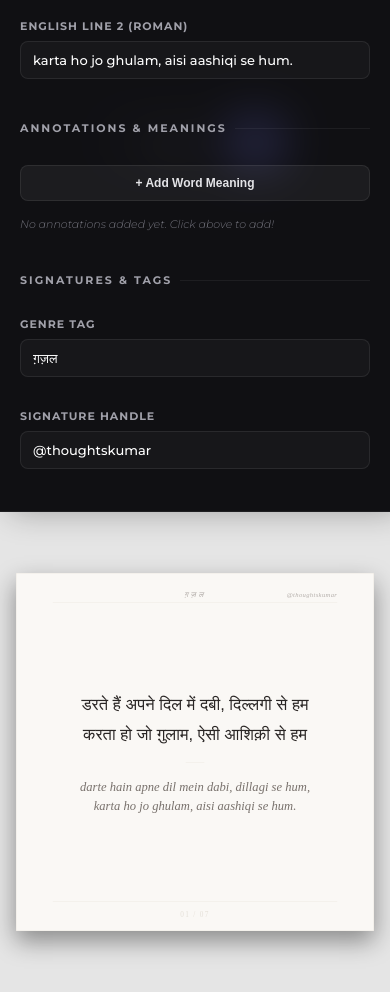
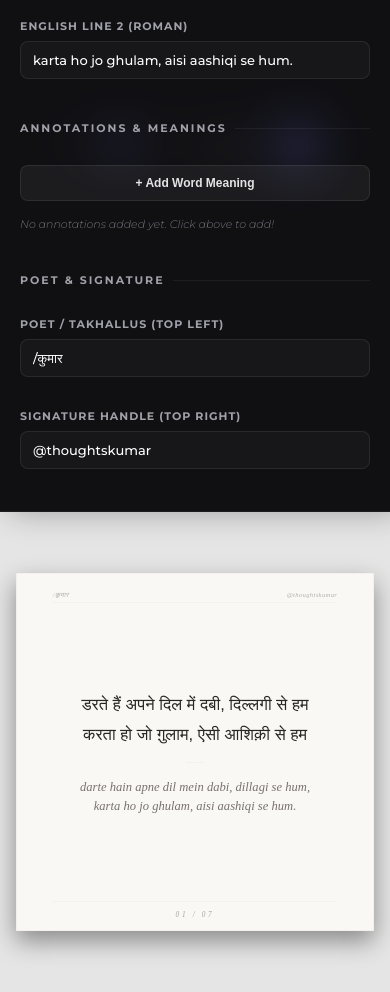
Before and after one commit to kumarhimanshu5128409/ghazal_engine, a website: page index.html in a window 390 px wide. Shown: the part 640-1632 px from the top of the page. Drawn offline with nearby package versions, Linux system fonts and the light colour scheme; a web font is replaced by a local one.

Commit message:
feat: implement poet signature in top left corner and completely remove centered genre tag from card layouts

```diff
--- a/ghazals.json
+++ b/ghazals.json
@@ -1,7 +1,7 @@
 [
   {
     "title": "दबी दिल्लगी से हम",
-    "tag": "ग़ज़ल",
+    "poet": "/कुमार",
     "handle": "@thoughtskumar",
     "couplets": [
       {
@@ -63,7 +63,7 @@
   },
   {
     "title": "इश्क़ का कारवाँ",
-    "tag": "नज़्म",
+    "poet": "/कुमार",
     "handle": "@thoughtskumar",
     "couplets": [
       {
--- a/index.html
+++ b/index.html
@@ -74,13 +74,13 @@
         </div>
       </div>
 
-      <div class="section-title">Signatures & Tags</div>
+      <div class="section-title">Poet & Signature</div>
       <div class="form-group">
-        <label class="form-label" for="input-tag">Genre Tag</label>
-        <input type="text" id="input-tag" class="form-input" placeholder="ग़ज़ल" oninput="updateSignatures()" />
+        <label class="form-label" for="input-poet">Poet / Takhallus (Top Left)</label>
+        <input type="text" id="input-poet" class="form-input" placeholder="/कुमार" oninput="updateSignatures()" />
       </div>
       <div class="form-group">
-        <label class="form-label" for="input-handle">Signature Handle</label>
+        <label class="form-label" for="input-handle">Signature Handle (Top Right)</label>
         <input type="text" id="input-handle" class="form-input" placeholder="@thoughtskumar" oninput="updateSignatures()" />
       </div>
     </div>
@@ -275,7 +275,7 @@
         <div class="card-content-wrapper">
           <div class="line-top"></div>
           <div class="line-bot"></div>
-          <div class="tag" id="card-tag">ग़ज़ल</div>
+          <div class="poet" id="card-poet">/कुमार</div>
           <div class="handle" id="card-handle">@thoughtskumar</div>
 
           <div class="content-area">
--- a/js/main.js
+++ b/js/main.js
@@ -18,14 +18,15 @@ function selectCouplet(index) {
   const e2 = document.getElementById('input-eng2');
   if (e2) e2.value = couplet['english line 2'] || '';
 
-  const tag = document.getElementById('input-tag');
-  if (tag) tag.value = activeGhazal.tag || 'ग़ज़ल';
+  const poet = document.getElementById('input-poet');
+  if (poet) poet.value = activeGhazal.poet || '/कुमार';
   const handle = document.getElementById('input-handle');
   if (handle) handle.value = activeGhazal.handle || '@thoughtskumar';
 
   renderAnnotationsUI();
   renderCardCanvas();
   renderSavedListUI();
+  renderNavigation();
 }
 
 // Window load pipeline hook
@@ -107,3 +108,106 @@ function adjustCardScale() {
   viewPort.style.width = `${targetSize}px`;
   viewPort.style.height = `${targetSize}px`;
 }
+
+// Render Saved Couplets catalog in the "Saved List" Tab panel
+function renderSavedListUI() {
+  const container = document.getElementById('saved-shers-list');
+  if (!container) return;
+  container.innerHTML = '';
+
+  const activeGhazal = ghazals[curGhazalIndex];
+  if (!activeGhazal || !activeGhazal.couplets) return;
+
+  activeGhazal.couplets.forEach((couplet, index) => {
+    const item = document.createElement('div');
+    item.className = `sher-item ${index === curCoupletIndex ? 'active' : ''}`;
+
+    const line1 = couplet['line 1'] || '';
+    const line2 = couplet['line 2'] || '';
+    const previewText = line1 || line2 ? `${line1} / ${line2}` : 'Empty couplet';
+
+    item.innerHTML = `
+      <div class="sher-item-header">
+        <span class="sher-item-num">Couplet ${String(index + 1).padStart(2, '0')}</span>
+        <div class="sher-item-actions">
+          <button class="sher-action-btn" title="Move Up" onclick="event.stopPropagation(); moveCouplet(${index}, -1)">▲</button>
+          <button class="sher-action-btn" title="Move Down" onclick="event.stopPropagation(); moveCouplet(${index}, 1)">▼</button>
+          <button class="sher-action-btn" style="color: #ef4444;" title="Delete" onclick="event.stopPropagation(); deleteCouplet(${index})">🗑️</button>
+        </div>
+      </div>
+      <div class="sher-item-preview">${previewText}</div>
+    `;
+
+    item.addEventListener('click', () => {
+      selectCouplet(index);
+    });
+
+    container.appendChild(item);
+  });
+}
+
+// Render dynamic pagination buttons & arrow controllers in floating bottom bar
+function renderNavigation() {
+  const container = document.getElementById('nav-dots');
+  if (!container) return;
+  container.innerHTML = '';
+
+  const activeGhazal = ghazals[curGhazalIndex];
+  if (!activeGhazal || !activeGhazal.couplets) return;
+
+  const total = activeGhazal.couplets.length;
+
+  // 1. Previous page arrow (<)
+  const prevBtn = document.createElement('button');
+  prevBtn.innerHTML = '&lt;'; // `<` character
+  prevBtn.title = 'Previous Couplet';
+  prevBtn.style.fontWeight = 'bold';
+  prevBtn.addEventListener('click', (e) => {
+    e.stopPropagation();
+    prevCouplet();
+  });
+  container.appendChild(prevBtn);
+
+  // 2. Circular page index buttons
+  for (let i = 0; i < total; i++) {
+    const dotBtn = document.createElement('button');
+    dotBtn.innerText = String(i + 1).padStart(2, '0'); // Render as 01, 02...
+    if (i === curCoupletIndex) {
+      dotBtn.className = 'active';
+    }
+    dotBtn.title = `Go to Couplet ${i + 1}`;
+    dotBtn.addEventListener('click', (e) => {
+      e.stopPropagation();
+      selectCouplet(i);
+    });
+    container.appendChild(dotBtn);
+  }
+
+  // 3. Next page arrow (>)
+  const nextBtn = document.createElement('button');
+  nextBtn.innerHTML = '&gt;'; // `>` character
+  nextBtn.title = 'Next Couplet';
+  nextBtn.style.fontWeight = 'bold';
+  nextBtn.addEventListener('click', (e) => {
+    e.stopPropagation();
+    nextCouplet();
+  });
+  container.appendChild(nextBtn);
+}
+
+// Navigation helpers
+function prevCouplet() {
+  const activeGhazal = ghazals[curGhazalIndex];
+  if (!activeGhazal || !activeGhazal.couplets) return;
+  const total = activeGhazal.couplets.length;
+  const newIndex = (curCoupletIndex - 1 + total) % total;
+  selectCouplet(newIndex);
+}
+
+function nextCouplet() {
+  const activeGhazal = ghazals[curGhazalIndex];
+  if (!activeGhazal || !activeGhazal.couplets) return;
+  const total = activeGhazal.couplets.length;
+  const newIndex = (curCoupletIndex + 1) % total;
+  selectCouplet(newIndex);
+}
--- a/js/render.js
+++ b/js/render.js
@@ -17,7 +17,7 @@ function updateCurrentSherText() {
 
 function updateSignatures() {
   const activeGhazal = ghazals[curGhazalIndex];
-  activeGhazal.tag = document.getElementById('input-tag').value;
+  activeGhazal.poet = document.getElementById('input-poet').value;
   activeGhazal.handle = document.getElementById('input-handle').value;
 
   saveCatalogToStorage();
@@ -49,8 +49,8 @@ function renderCardCanvas() {
   const romDisplay = document.getElementById('card-rom-display');
   if (romDisplay) romDisplay.innerHTML = romHtml.replace(/\n/g, '<br>');
 
-  const cardTag = document.getElementById('card-tag');
-  if (cardTag) cardTag.innerText = activeGhazal.tag || 'ग़ज़ल';
+  const cardPoet = document.getElementById('card-poet');
+  if (cardPoet) cardPoet.innerText = activeGhazal.poet || '/कुमार';
   const cardHandle = document.getElementById('card-handle');
   if (cardHandle) cardHandle.innerText = activeGhazal.handle || '@thoughtskumar';
 
--- a/js/state.js
+++ b/js/state.js
@@ -5,7 +5,7 @@
 const DEFAULT_PRESET_GHAZALS = [
   {
     "title": "दबी दिल्लगी से हम",
-    "tag": "ग़ज़ल",
+    "poet": "/कुमार",
     "handle": "@thoughtskumar",
     "couplets": [
       {
@@ -48,7 +48,7 @@ const DEFAULT_PRESET_GHAZALS = [
       {
         "line 1": "आलम ने है इस दिल को यूं, प्यासा बिठा रखा",
         "line 2": "अब सुकून सा पाते हैं, इसी तिश्नगी से हम",
-        "english line 1": "aalam ne hai iss dil ko yoon, pyaasa bitha rakha,",
+        "english line 1": "aalam ne hai iss dil को yoon, pyaasa bitha rakha,",
         "english line 2": "ab sukoon saa paate hain, isi tishnagi se hum.",
         "meanings": {
           "तिश्नगी": "प्यास"
@@ -67,7 +67,7 @@ const DEFAULT_PRESET_GHAZALS = [
   },
   {
     "title": "इश्क़ का कारवाँ",
-    "tag": "नज़्म",
+    "poet": "/कुमार",
     "handle": "@thoughtskumar",
     "couplets": [
       {
@@ -85,7 +85,7 @@ const DEFAULT_PRESET_GHAZALS = [
         "english line 1": "hazaar mushkilein hon par yeh hausla rahe,",
         "english line 2": "chiraag bankar jalne ka silsila rahe.",
         "meanings": {
-          "सिलसिला": "क्रम/दौर"
+          "सिलसला": "क्रम/दौर"
         }
       },
       {
@@ -180,7 +180,7 @@ function createNewGhazalProject() {
 
   const newGhazal = {
     "title": title,
-    "tag": "ग़ज़ल",
+    "poet": "/कुमार",
     "handle": ghazals[curGhazalIndex] ? ghazals[curGhazalIndex].handle : "@thoughtskumar",
     "couplets": [
       {
--- a/styles.css
+++ b/styles.css
@@ -641,10 +641,13 @@ input[type="range"]::-webkit-slider-thumb:hover {
 .card[data-layout="centered"] .foot-r {
   position: absolute;
   bottom: 36px;
+  left: 50%;
+  transform: translateX(-50%);
   font-family: var(--font-roman);
   font-size: 22px;
-  color: var(--line-color);
-  letter-spacing: 4px;
+  color: var(--tag-color);
+  letter-spacing: 8px;
+  font-style: italic;
   transition: color 0.4s ease;
 }
 
@@ -652,6 +655,20 @@ input[type="range"]::-webkit-slider-thumb:hover {
   position: absolute;
   top: 52px;
   right: 110px;
+  font-family: var(--font-roman);
+  font-size: 20px;
+  font-weight: normal;
+  color: var(--tag-color);
+  opacity: 0.85;
+  letter-spacing: 1px;
+  font-style: italic;
+  transition: color 0.4s ease;
+}
+
+.card[data-layout="centered"] .poet {
+  position: absolute;
+  top: 52px;
+  left: 110px;
   font-family: var(--font-roman);
   font-size: 20px;
   font-weight: normal;
@@ -711,6 +728,22 @@ input[type="range"]::-webkit-slider-thumb:hover {
   left: var(--card-padding);
   right: auto;
   top: auto;
+  font-family: var(--font-roman);
+  font-size: 22px;
+  font-weight: normal;
+  color: var(--tag-color);
+  opacity: 0.85;
+  letter-spacing: 1px;
+  font-style: italic;
+  transition: color 0.4s ease;
+}
+
+.card[data-layout="left"] .poet {
+  position: absolute;
+  top: 90px;
+  left: var(--card-padding);
+  right: auto;
+  bottom: auto;
   font-family: var(--font-roman);
   font-size: 22px;
   font-weight: normal;
@@ -969,5 +1002,22 @@ input[type="range"]::-webkit-slider-thumb:hover {
     max-width: 92%;
     box-sizing: border-box;
     justify-content: space-between;
+    gap: 10px;
+  }
+
+  /* Hide inactive numeric buttons on mobile/tablet to fit both navigation & downloads in a single row */
+  .nav button:not(.active):not(:first-child):not(:last-child) {
+    display: none;
+  }
+
+  /* Compact actions and download buttons for mobile */
+  .action-btns {
+    padding-left: 10px;
+    gap: 6px;
+  }
+
+  .dl-btn {
+    padding: 6px 12px;
+    font-size: 11px;
   }
 }
```
